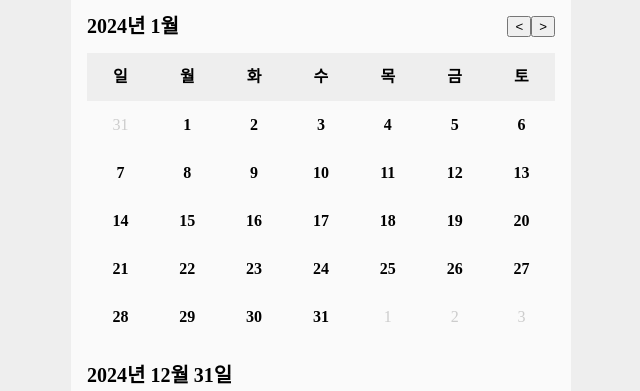
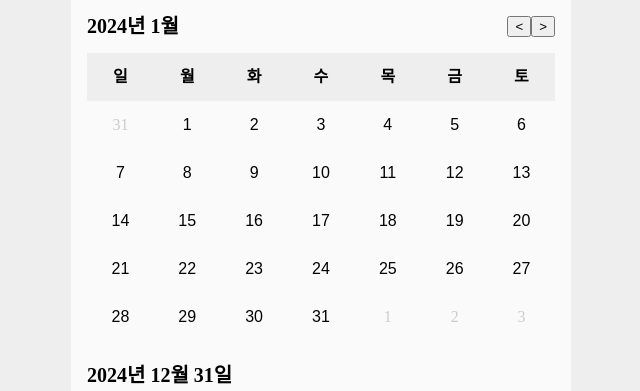
Before and after one commit to wangkodok/birthday-webapp, a React (Vite) app: page /calendar in a window 1280 px wide. Shown: the top 391 px of the page, without its empty margins (319-959 px from the left). Built offline with nearby package versions, Linux system fonts and the light colour scheme.

Commit message:
달력에 버튼 추가

```diff
--- a/src/CalendarArea.css
+++ b/src/CalendarArea.css
@@ -47,3 +47,14 @@
   font-weight: 700;
   color: #000;
 }
+
+.few-days .current-month button {
+  background: none;
+  border: none;
+  padding: 0;
+  cursor: pointer;
+  display: block;
+  font-size: 16px;
+  width: 100%;
+  height: 100%;
+}
--- a/src/CalendarArea.jsx
+++ b/src/CalendarArea.jsx
@@ -100,7 +100,7 @@ export default function CalendarArea() {
             ) {
               return (
                 <li className="current-month" key={index}>
-                  {item}
+                  <button>{item}</button>
                 </li>
               );
             }
```
